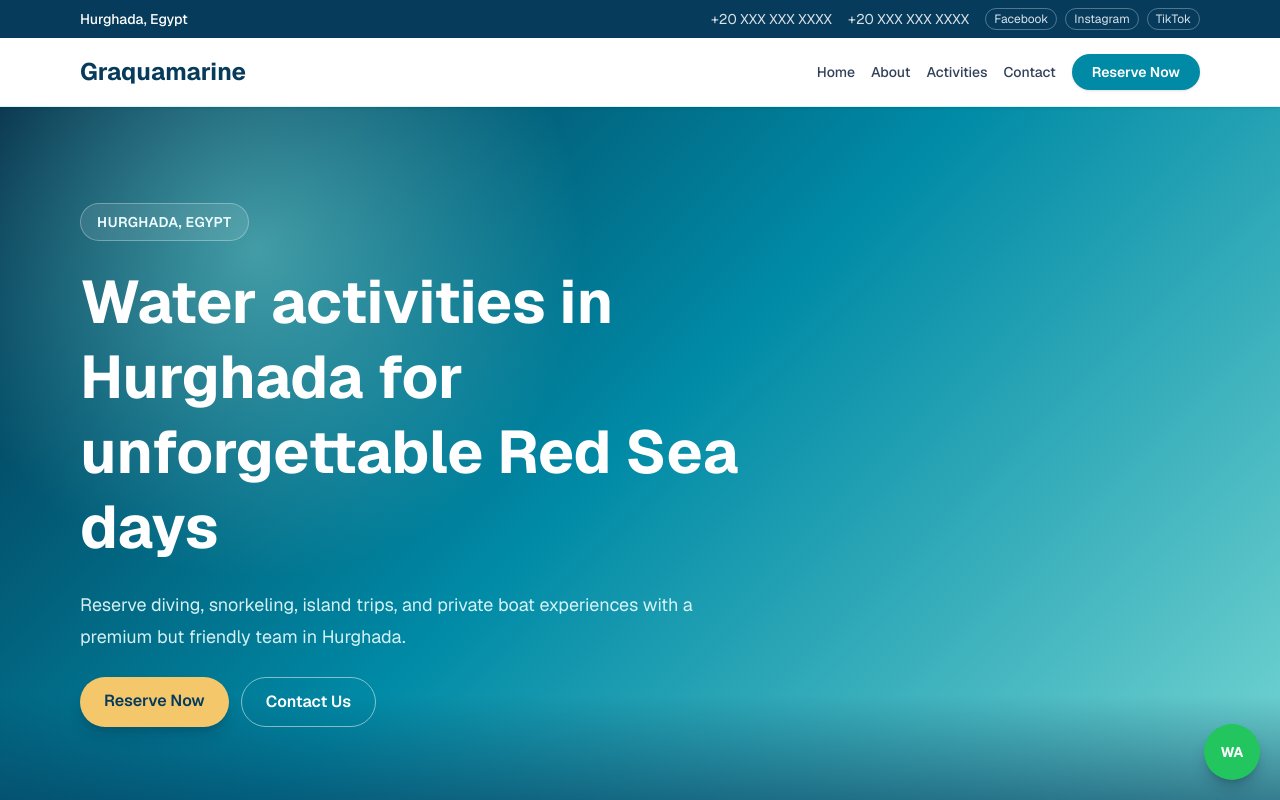
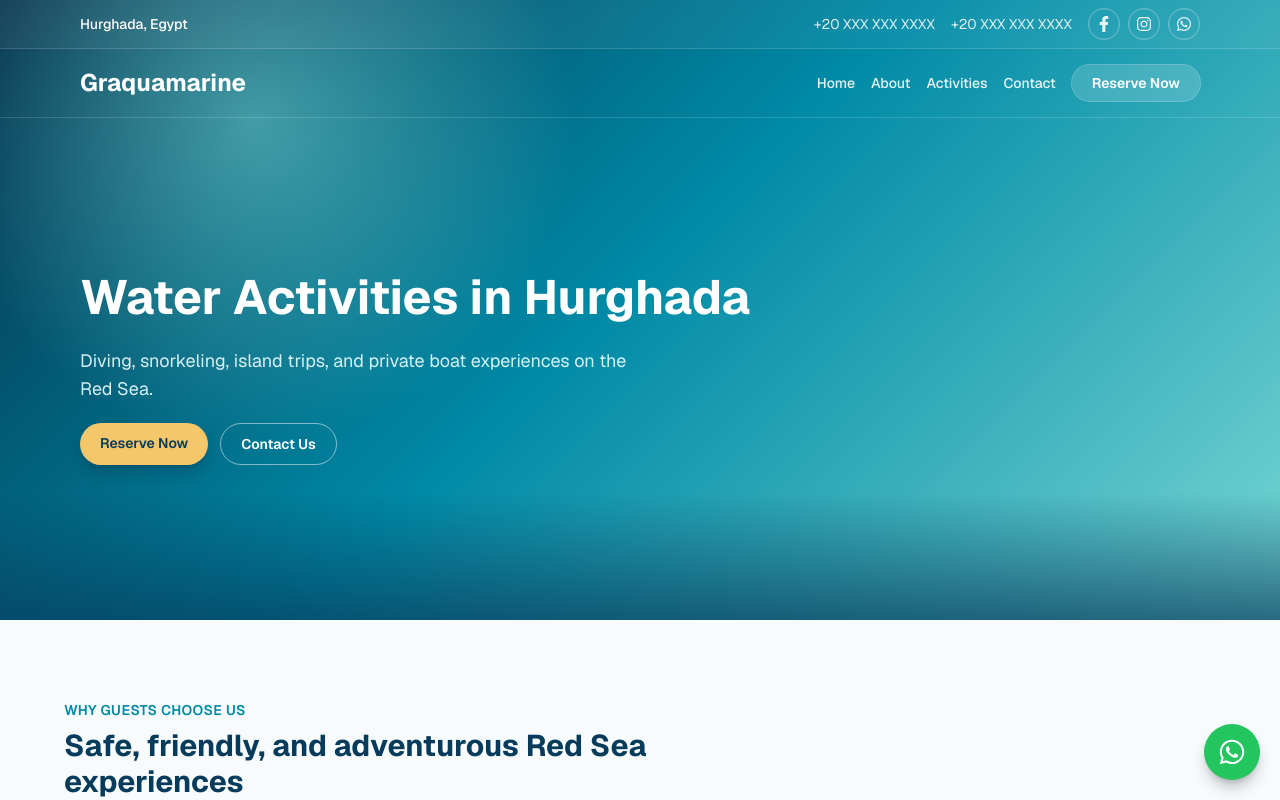
Before and after one commit to Word-of-Mouth-Marketing-agency/graquamarine, a Next.js app: page / in a window 1280 px wide. Shown: the top 800 px of the page. Built offline with nearby package versions, Linux system fonts and the light colour scheme.

Commit message:
style: refine Graquamarine header hero and gallery

```diff
--- a/package.json
+++ b/package.json
@@ -11,7 +11,8 @@
   "dependencies": {
     "next": "16.2.9",
     "react": "19.2.4",
-    "react-dom": "19.2.4"
+    "react-dom": "19.2.4",
+    "react-icons": "^5.6.0"
   },
   "devDependencies": {
     "@tailwindcss/postcss": "^4",
--- a/src/app/page.tsx
+++ b/src/app/page.tsx
@@ -1,6 +1,5 @@
 import Link from "next/link";
 import { activities } from "@/lib/activities";
-import { siteConfig } from "@/lib/site";
 
 const featureCards = [
   {
@@ -20,7 +19,13 @@ const featureCards = [
   },
 ];
 
-const gallerySlides = ["Dive day", "Island trip", "Boat moment"];
+const gallerySlides = [
+  "Dive day",
+  "Snorkeling stop",
+  "Island trip",
+  "Private boat",
+  "Orange Bay",
+];
 
 export default function Home() {
   return (
@@ -29,27 +34,24 @@ export default function Home() {
         {/* TODO: Replace this gradient placeholder with the future hero video background. */}
         <div className="absolute inset-0 -z-10 bg-[radial-gradient(circle_at_20%_20%,rgba(119,215,211,0.55),transparent_28%),linear-gradient(135deg,#052f49_0%,#008aa6_48%,#77d7d3_100%)]" />
         <div className="absolute inset-x-0 bottom-0 -z-10 h-32 bg-gradient-to-t from-[#063b5c]/70 to-transparent" />
-        <div className="mx-auto flex min-h-[680px] max-w-6xl items-center px-4 py-24">
-          <div className="max-w-3xl space-y-6">
-            <p className="w-fit rounded-full border border-white/30 bg-white/10 px-4 py-2 text-sm font-semibold uppercase tracking-wide text-cyan-50">
-              {siteConfig.location}
-            </p>
-            <h1 className="text-5xl font-bold leading-tight sm:text-6xl">
-              Water activities in Hurghada for unforgettable Red Sea days
+        <div className="mx-auto flex min-h-[620px] max-w-6xl items-center px-4 pb-20 pt-44 sm:pt-48">
+          <div className="max-w-2xl space-y-5">
+            <h1 className="text-4xl font-bold leading-tight sm:text-5xl">
+              Water Activities in Hurghada
             </h1>
-            <p className="max-w-2xl text-lg leading-8 text-cyan-50/90">
-              Reserve diving, snorkeling, island trips, and private boat
-              experiences with a premium but friendly team in Hurghada.
+            <p className="max-w-xl text-base leading-7 text-cyan-50/90 sm:text-lg">
+              Diving, snorkeling, island trips, and private boat experiences on
+              the Red Sea.
             </p>
             <div className="flex flex-wrap gap-3">
               <Link
-                className="rounded-full bg-[#f4c76b] px-6 py-3 font-semibold text-[#063b5c] shadow-lg shadow-slate-900/20 transition hover:bg-white"
+                className="rounded-full bg-[#f4c76b] px-5 py-2.5 text-sm font-semibold text-[#063b5c] shadow-lg shadow-slate-900/20 transition hover:bg-white"
                 href="/activities"
               >
                 Reserve Now
               </Link>
               <Link
-                className="rounded-full border border-white/50 px-6 py-3 font-semibold text-white transition hover:bg-white hover:text-[#063b5c]"
+                className="rounded-full border border-white/50 px-5 py-2.5 text-sm font-semibold text-white transition hover:bg-white hover:text-[#063b5c]"
                 href="/contact"
               >
                 Contact Us
@@ -162,40 +164,39 @@ export default function Home() {
       </section>
 
       <section className="overflow-hidden bg-[#063b5c] px-4 py-20 text-white">
-        <div className="mx-auto grid max-w-6xl items-center gap-12 lg:grid-cols-[1fr_420px]">
-          <div className="space-y-4">
+        <div className="mx-auto max-w-6xl">
+          <div className="flex flex-col gap-4 md:flex-row md:items-end md:justify-between">
+            <div className="space-y-3">
               <p className="text-sm font-semibold uppercase tracking-wide text-[#77d7d3]">
                 Gallery preview
               </p>
-            <h2 className="text-3xl font-bold">Red Sea moments gallery</h2>
+              <h2 className="text-3xl font-bold">Red Sea Gallery</h2>
               <p className="max-w-2xl leading-8 text-cyan-50/85">
-              A phone-style placeholder gallery for future diving, snorkeling,
+                Placeholder gallery cards for future diving, snorkeling,
                 island, and boat photos or short clips.
               </p>
             </div>
+          </div>
 
-          <div className="mx-auto w-full max-w-[320px] rounded-[2.4rem] border-8 border-slate-950 bg-slate-950 p-3 shadow-2xl shadow-slate-950/40">
-            {/* TODO: Replace placeholder slides with real Graquamarine gallery photos/videos. */}
-            <div className="overflow-hidden rounded-[1.8rem] bg-white p-3">
-              <div className="mx-auto mb-3 h-1.5 w-20 rounded-full bg-slate-900" />
-              <div className="space-y-3">
+          {/* TODO: Replace gallery placeholders with real Graquamarine photos/videos. */}
+          <div className="mt-10 flex gap-5 overflow-x-auto pb-4 [scrollbar-color:#77d7d3_transparent]">
             {gallerySlides.map((slide, index) => (
-                  <div
+              <article
                 key={slide}
-                    className="rounded-2xl bg-gradient-to-br from-[#77d7d3] via-[#008aa6] to-[#063b5c] p-4 text-white"
+                className="min-w-[260px] overflow-hidden rounded-xl bg-white/10 ring-1 ring-white/15 sm:min-w-[340px]"
               >
-                    <div className="flex h-36 items-end rounded-xl border border-white/30 bg-white/10 p-4">
+                <div className="h-64 bg-gradient-to-br from-[#77d7d3] via-[#008aa6] to-[#052f49] p-5">
+                  <div className="flex h-full items-end rounded-lg border border-white/30 bg-white/10 p-5">
                     <div>
-                        <p className="text-xs uppercase tracking-wide text-white/75">
+                      <p className="text-xs font-semibold uppercase tracking-wide text-white/70">
                         Slide {index + 1}
                       </p>
-                        <h3 className="text-lg font-bold">{slide}</h3>
+                      <h3 className="text-xl font-bold">{slide}</h3>
                     </div>
                   </div>
                 </div>
+              </article>
             ))}
-              </div>
-            </div>
           </div>
         </div>
       </section>
--- a/src/components/layout/FloatingWhatsApp.tsx
+++ b/src/components/layout/FloatingWhatsApp.tsx
@@ -1,12 +1,14 @@
+import { FaWhatsapp } from "react-icons/fa";
+
 export function FloatingWhatsApp() {
   return (
     <a
       // TODO: Replace this placeholder with the real Graquamarine wa.me link.
       href="#"
       aria-label="WhatsApp reservation placeholder"
-      className="fixed bottom-5 right-5 z-50 flex h-14 w-14 items-center justify-center rounded-full bg-[#22c55e] text-sm font-bold text-white shadow-lg shadow-slate-900/25 transition hover:scale-105"
+      className="fixed bottom-5 right-5 z-50 flex h-14 w-14 items-center justify-center rounded-full bg-[#22c55e] text-white shadow-lg shadow-slate-900/25 transition hover:scale-105"
     >
-      WA
+      <FaWhatsapp aria-hidden="true" className="h-7 w-7" />
     </a>
   );
 }
--- a/src/components/layout/Navbar.tsx
+++ b/src/components/layout/Navbar.tsx
@@ -1,32 +1,36 @@
+"use client";
+
 import Link from "next/link";
+import { usePathname } from "next/navigation";
 import { siteConfig } from "@/lib/site";
+import { SocialIconLinks } from "@/components/layout/SocialIconLinks";
 
 export function Navbar() {
+  const pathname = usePathname();
+  const isHome = pathname === "/";
+  const headerClassName = isHome
+    ? "absolute inset-x-0 top-0 z-40 border-b border-white/15 bg-transparent text-white"
+    : "relative z-40 border-b border-cyan-900/20 bg-[#063b5c] text-white";
+  const navLinkClassName = isHome
+    ? "text-white/90 hover:text-white"
+    : "text-cyan-50/85 hover:text-white";
+
   return (
-    <header className="sticky top-0 z-40 border-b border-cyan-100 bg-white/95 shadow-sm backdrop-blur">
-      <div className="bg-[#063b5c] text-white">
+    <header className={headerClassName}>
+      <div className="border-b border-white/15 bg-white/5 backdrop-blur-sm">
         <div className="mx-auto flex max-w-6xl flex-col gap-3 px-4 py-2 text-sm sm:flex-row sm:items-center sm:justify-between">
           <p className="font-medium">{siteConfig.location}</p>
           <div className="flex flex-wrap items-center gap-x-4 gap-y-2 text-white/85">
             {siteConfig.phonePlaceholders.map((phone) => (
               <span key={phone}>{phone}</span>
             ))}
-            <div className="flex items-center gap-2">
-              {siteConfig.socialPlaceholders.map((social) => (
-                <span
-                  key={social}
-                  className="rounded-full border border-white/30 px-2 py-0.5 text-xs"
-                >
-                  {social}
-                </span>
-              ))}
-            </div>
+            <SocialIconLinks iconClassName="border-white/35 text-white/90" />
           </div>
         </div>
       </div>
       <nav className="mx-auto flex max-w-6xl flex-col gap-4 px-4 py-4 sm:flex-row sm:items-center sm:justify-between">
         <div className="flex items-center justify-between gap-4">
-          <Link href="/" className="text-2xl font-bold text-[#063b5c]">
+          <Link href="/" className="text-2xl font-bold text-white">
             {siteConfig.name}
           </Link>
           <Link
@@ -37,10 +41,10 @@ export function Navbar() {
           </Link>
         </div>
         <div className="flex flex-wrap items-center gap-4">
-          <ul className="flex flex-wrap gap-4 text-sm font-medium text-slate-700">
+          <ul className="flex flex-wrap gap-4 text-sm font-medium">
             {siteConfig.navigation.map((item) => (
               <li key={item.href}>
-                <Link href={item.href} className="hover:text-[#008aa6]">
+                <Link href={item.href} className={navLinkClassName}>
                   {item.label}
                 </Link>
               </li>
@@ -48,7 +52,7 @@ export function Navbar() {
           </ul>
           <Link
             href="/activities"
-            className="hidden rounded-full bg-[#008aa6] px-5 py-2 text-sm font-semibold text-white shadow-sm transition hover:bg-[#063b5c] sm:inline-flex"
+            className="hidden rounded-full bg-white/15 px-5 py-2 text-sm font-semibold text-white ring-1 ring-white/30 transition hover:bg-white hover:text-[#063b5c] sm:inline-flex"
           >
             Reserve Now
           </Link>
--- /dev/null
+++ b/src/components/layout/SocialIconLinks.tsx
@@ -0,0 +1,45 @@
+import { FaFacebookF, FaInstagram, FaWhatsapp } from "react-icons/fa";
+
+const socialLinks = [
+  {
+    label: "Facebook",
+    href: "#",
+    Icon: FaFacebookF,
+  },
+  {
+    label: "Instagram",
+    href: "#",
+    Icon: FaInstagram,
+  },
+  {
+    label: "WhatsApp",
+    href: "#",
+    Icon: FaWhatsapp,
+  },
+];
+
+type SocialIconLinksProps = {
+  className?: string;
+  iconClassName?: string;
+};
+
+export function SocialIconLinks({
+  className = "",
+  iconClassName = "",
+}: SocialIconLinksProps) {
+  return (
+    <div className={`flex items-center gap-2 ${className}`}>
+      {socialLinks.map(({ label, href, Icon }) => (
+        <a
+          key={label}
+          // TODO: Replace placeholder href with the real Graquamarine social link.
+          href={href}
+          aria-label={label}
+          className={`flex h-8 w-8 items-center justify-center rounded-full border transition hover:bg-white hover:text-[#063b5c] ${iconClassName}`}
+        >
+          <Icon aria-hidden="true" className="h-4 w-4" />
+        </a>
+      ))}
+    </div>
+  );
+}
--- a/src/lib/site.ts
+++ b/src/lib/site.ts
@@ -8,7 +8,6 @@ export const siteConfig = {
   description:
     "Graquamarine offers diving, snorkeling, island trips, and private boat activities in Hurghada, Egypt.",
   phonePlaceholders: ["+20 XXX XXX XXXX", "+20 XXX XXX XXXX"],
-  socialPlaceholders: ["Facebook", "Instagram", "TikTok"],
   navigation: [
     { label: "Home", href: "/" },
     { label: "About", href: "/about" },
```
Also changed, not shown: src/components/layout/Footer.tsx (+2 -10 lines), 2 other files (tests, documents, lock files or other folders). Lines whose indentation alone changed are shown as unchanged.
